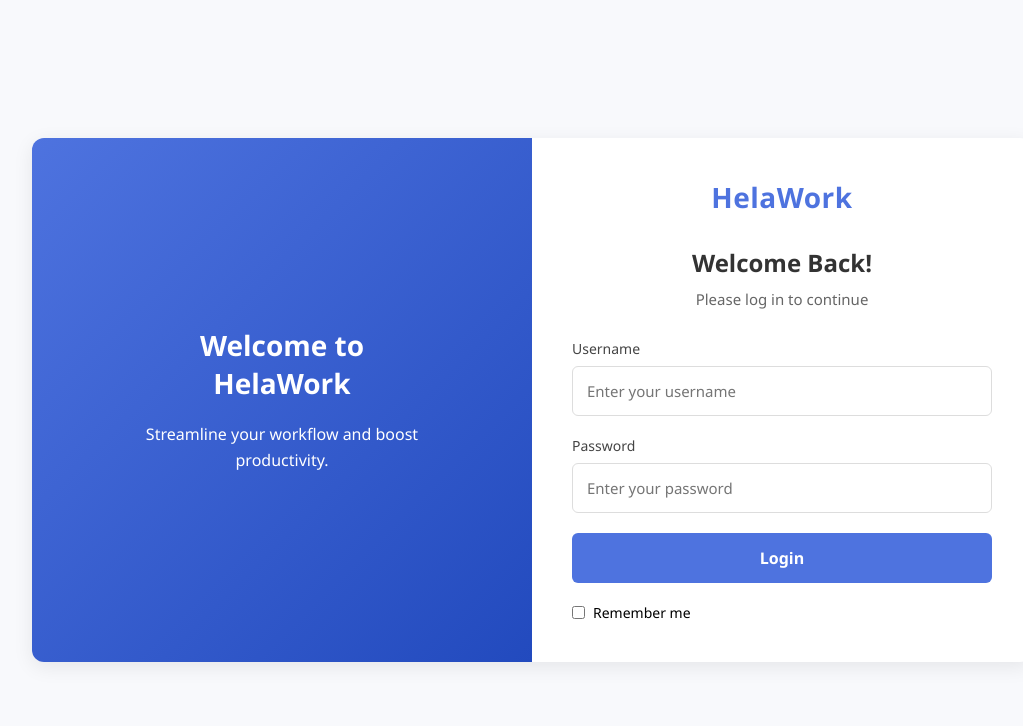
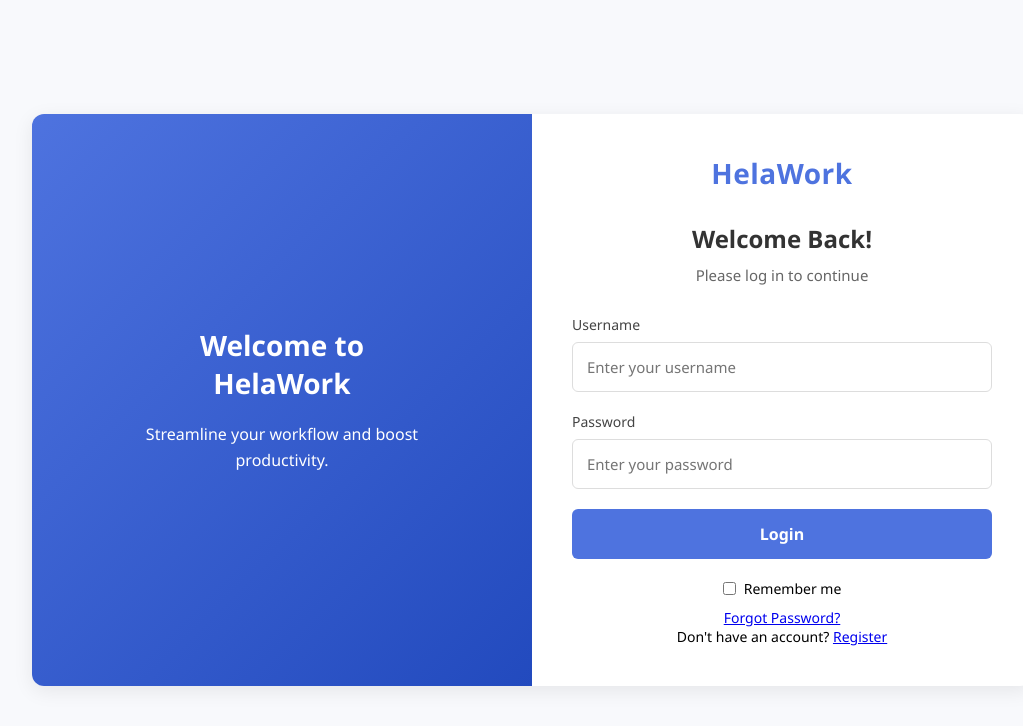
Before and after one commit to machageDev/system-helawork, a Django app: page /login in a window 1280 px wide. Shown: the top 726 px of the page, without its empty margins (108-1131 px from the left). Run offline with Django 5.2, Linux system fonts and the light colour scheme.

Commit message:
added button on login .html for register and forgot password

```diff
--- a/backend/core/templates/login.html
+++ b/backend/core/templates/login.html
@@ -144,19 +144,18 @@
             background-color: #3a5ecc;
         }
 
-        /* Additional options
-        /* Additional options */
+        /* Login options */
         .login-options {
-            display: flex;
-            justify-content: space-between;
-            align-items: center;
             margin-top: 20px;
             font-size: 14px;
+            text-align: center;
         }
 
         .remember-me {
             display: flex;
             align-items: center;
+            justify-content: center;
+            margin-bottom: 10px;
         }
 
         .remember-me input {
@@ -184,6 +183,7 @@
 
 <body>
     <div class="login-container">
+        <!-- Left section -->
         <div class="login-image">
             <div class="login-image-content">
                 <h2>Welcome to HelaWork</h2>
@@ -191,6 +191,7 @@
             </div>
         </div>
 
+        <!-- Right section -->
         <div class="login-form-container">
             <div class="logo">
                 <h1>HelaWork</h1>
@@ -225,6 +226,11 @@
                     <label for="remember">Remember me</label>
                 </div>
 
+                <div>
+                    <a href="{% url 'forgot_password' %}" class="text-danger">Forgot Password?</a>
+                </div>
+
+                <p>Don't have an account? <a href="{% url 'register' %}">Register</a></p>
             </div>
         </div>
     </div>
--- a/backend/core/urls.py
+++ b/backend/core/urls.py
@@ -18,6 +18,7 @@ urlpatterns = [
     #employer urls
 
     path('',views.home,name='home'),
+    path('register',views.register,name='register'),
     path('dashboard',views.employer_dashboard,name='employer_dashboard'),
     path('login',views.login_view,name='login'),
     path('logout', views.logout_view, name='logout'),
```
